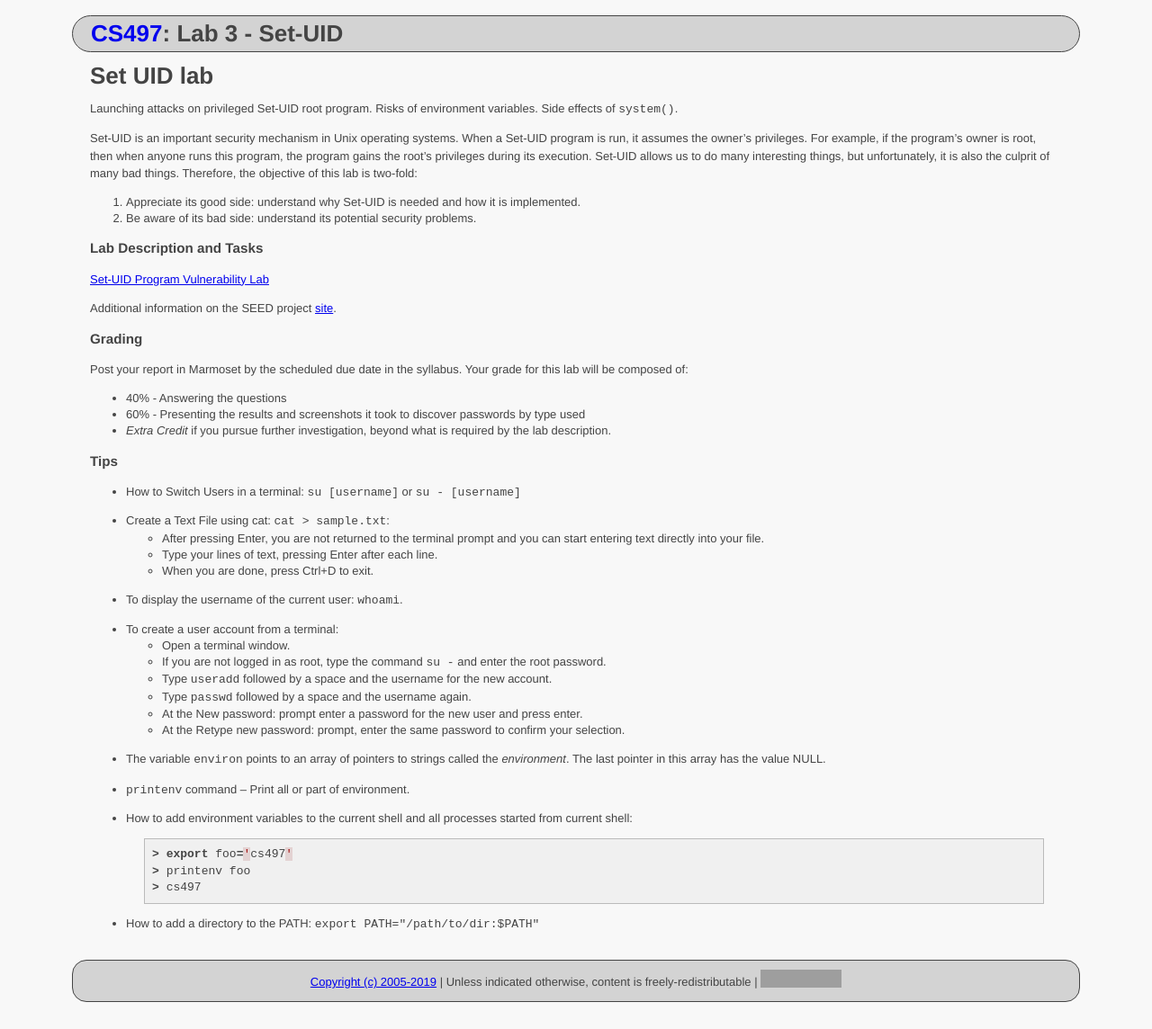
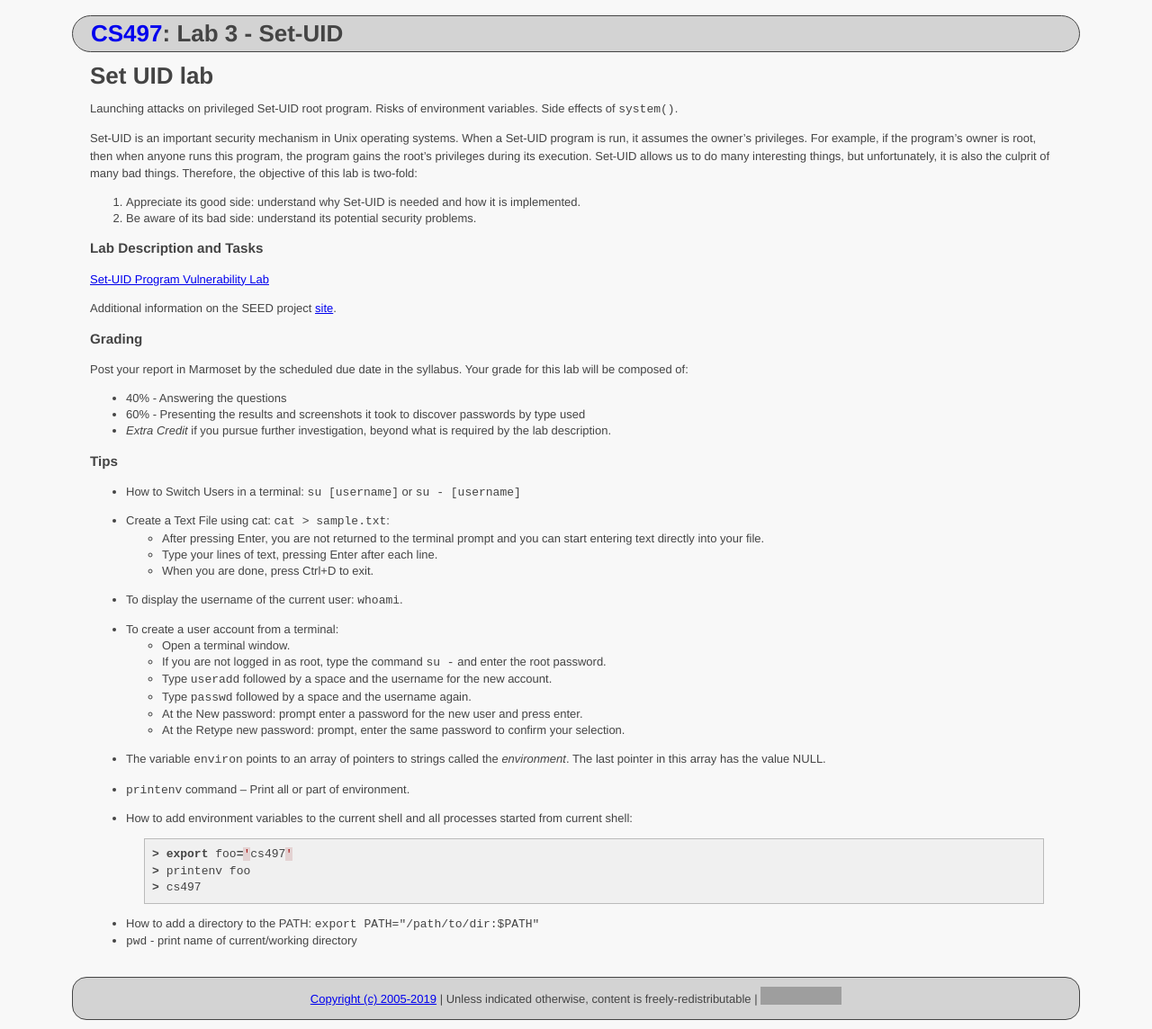
Before and after one commit to ycpcs/cs497-spring2019, a Jekyll site: the page built from labs/lab03.md, in a window 1280 px wide. Shown: the whole page at 90% size. Built offline with Jekyll 4.4.1, drawn with Linux system fonts in a browser that asks for light colours; grey boxes are pictures that could not be loaded.

Commit message:
Update lab03.md

````diff
--- a/labs/lab03.md
+++ b/labs/lab03.md
@@ -57,3 +57,4 @@ Post your report in Marmoset by the scheduled due date in the syllabus. Your gra
 ```
 
 - How to add a directory to the PATH: ```export PATH="/path/to/dir:$PATH"```
+- ```pwd``` - print name of current/working directory
````
